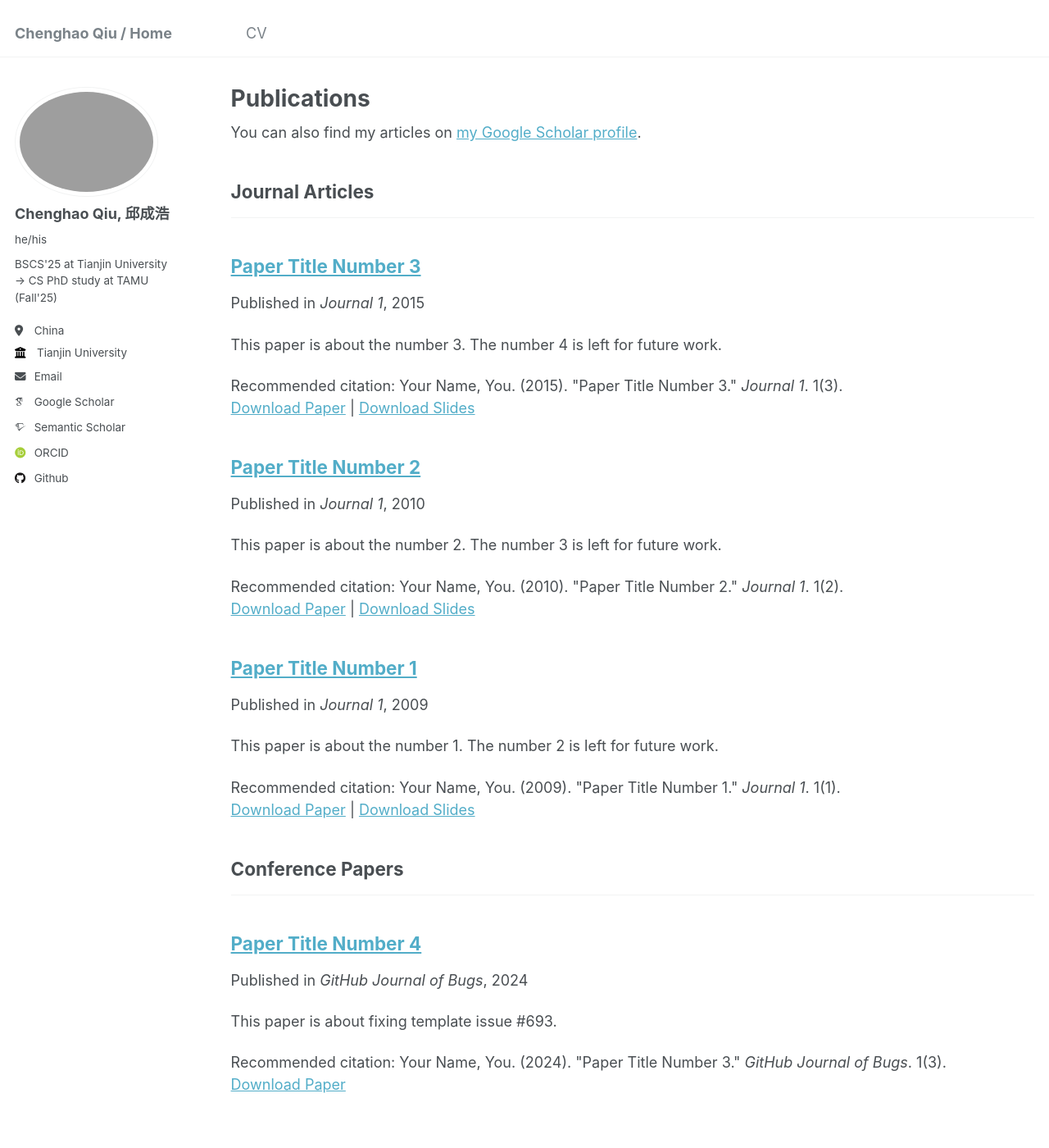
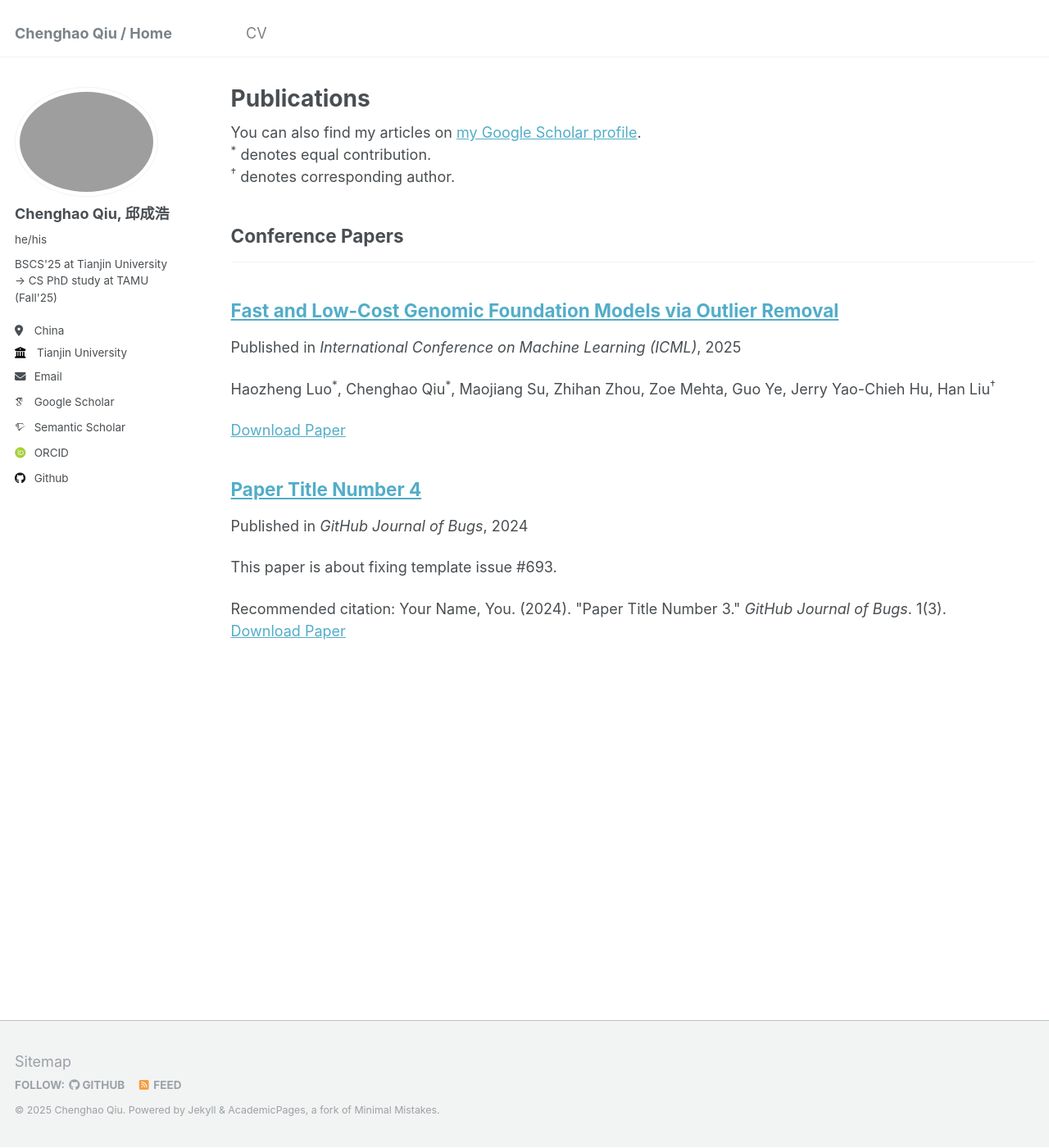
Before and after one commit to Chenghao-Qiu/Chenghao-Qiu.github.io, a Jekyll site: the page built from _pages/publications.html, in a window 1280 px wide and 1400 px high. Shown: the whole window at 82% size. Built offline with Jekyll 4.4.1, drawn with Linux system fonts in a browser that asks for light colours; some web fonts are replaced.

Commit message:
update one paper

```diff
--- a/_config.yml
+++ b/_config.yml
@@ -81,6 +81,8 @@ publication_category:
     title: 'Journal Articles'
   conferences:
     title: 'Conference Papers'
+  preprints:
+    title: 'Preprints'
 
 # Site Settings
 teaser                   :  # filename of teaser fallback teaser image placed in /images/, .e.g. "500x300.png"
--- a/_pages/publications.html
+++ b/_pages/publications.html
@@ -8,6 +8,9 @@ author_profile: true
 {% if site.author.googlescholar %}
   <div class="wordwrap">You can also find my articles on <a href="{{site.author.googlescholar}}">my Google Scholar profile</a>.</div>
 {% endif %}
+
+<sup>*</sup> denotes equal contribution.<br />
+<sup>†</sup> denotes corresponding author.<br />
 
 {% include base_path %}
 
--- a/_publications/2009-10-01-paper-title-number-1.md
+++ /dev/null
@@ -1,14 +0,0 @@
----
-title: "Paper Title Number 1"
-collection: publications
-category: manuscripts
-permalink: /publication/2009-10-01-paper-title-number-1
-excerpt: 'This paper is about the number 1. The number 2 is left for future work.'
-date: 2009-10-01
-venue: 'Journal 1'
-slidesurl: 'http://academicpages.github.io/files/slides1.pdf'
-paperurl: 'http://academicpages.github.io/files/paper1.pdf'
-citation: 'Your Name, You. (2009). &quot;Paper Title Number 1.&quot; <i>Journal 1</i>. 1(1).'
----
-
-The contents above will be part of a list of publications, if the user clicks the link for the publication than the contents of section will be rendered as a full page, allowing you to provide more information about the paper for the reader. When publications are displayed as a single page, the contents of the above "citation" field will automatically be included below this section in a smaller font.
--- a/_publications/2010-10-01-paper-title-number-2.md
+++ /dev/null
@@ -1,14 +0,0 @@
----
-title: "Paper Title Number 2"
-collection: publications
-category: manuscripts
-permalink: /publication/2010-10-01-paper-title-number-2
-excerpt: 'This paper is about the number 2. The number 3 is left for future work.'
-date: 2010-10-01
-venue: 'Journal 1'
-slidesurl: 'http://academicpages.github.io/files/slides2.pdf'
-paperurl: 'http://academicpages.github.io/files/paper2.pdf'
-citation: 'Your Name, You. (2010). &quot;Paper Title Number 2.&quot; <i>Journal 1</i>. 1(2).'
----
-
-The contents above will be part of a list of publications, if the user clicks the link for the publication than the contents of section will be rendered as a full page, allowing you to provide more information about the paper for the reader. When publications are displayed as a single page, the contents of the above "citation" field will automatically be included below this section in a smaller font.
--- a/_publications/2015-10-01-paper-title-number-3.md
+++ /dev/null
@@ -1,14 +0,0 @@
----
-title: "Paper Title Number 3"
-collection: publications
-category: manuscripts
-permalink: /publication/2015-10-01-paper-title-number-3
-excerpt: 'This paper is about the number 3. The number 4 is left for future work.'
-date: 2015-10-01
-venue: 'Journal 1'
-slidesurl: 'http://academicpages.github.io/files/slides3.pdf'
-paperurl: 'http://academicpages.github.io/files/paper3.pdf'
-citation: 'Your Name, You. (2015). &quot;Paper Title Number 3.&quot; <i>Journal 1</i>. 1(3).'
----
-
-The contents above will be part of a list of publications, if the user clicks the link for the publication than the contents of section will be rendered as a full page, allowing you to provide more information about the paper for the reader. When publications are displayed as a single page, the contents of the above "citation" field will automatically be included below this section in a smaller font.
--- /dev/null
+++ b/_publications/2025-05-01-GERM.md
@@ -0,0 +1,16 @@
+---
+title: "Fast and Low-Cost Genomic Foundation Models via Outlier Removal"
+collection: publications
+category: conferences
+permalink: /publications/2025-05-01-GERM.md
+excerpt: '
+Haozheng Luo<sup>*</sup>, Chenghao Qiu<sup>*</sup>, Maojiang Su, Zhihan Zhou, Zoe Mehta, Guo Ye, Jerry Yao-Chieh Hu, Han Liu<sup>†</sup>
+'
+date: 2025-05-01
+venue: 'International Conference on Machine Learning (ICML)'
+# slidesurl: 'http://academicpages.github.io/files/slides1.pdf'
+paperurl: 'https://arxiv.org/abs/2505.00598'
+# citation: 'Your Name, You. (2009). &quot;Paper Title Number 1.&quot; <i>Journal 1</i>. 1(1).'
+---
+<a href="https://github.com/MAGICS-LAB/GERM" target="_blank">Github</a>;
+<a href="https://huggingface.co/collections/magicslabnu/germ-67f5e49e710956423d549e9b" target="_blank">HuggingFace</a>
```
Also changed, not shown: _pages/about.md (+5 -5 lines).
